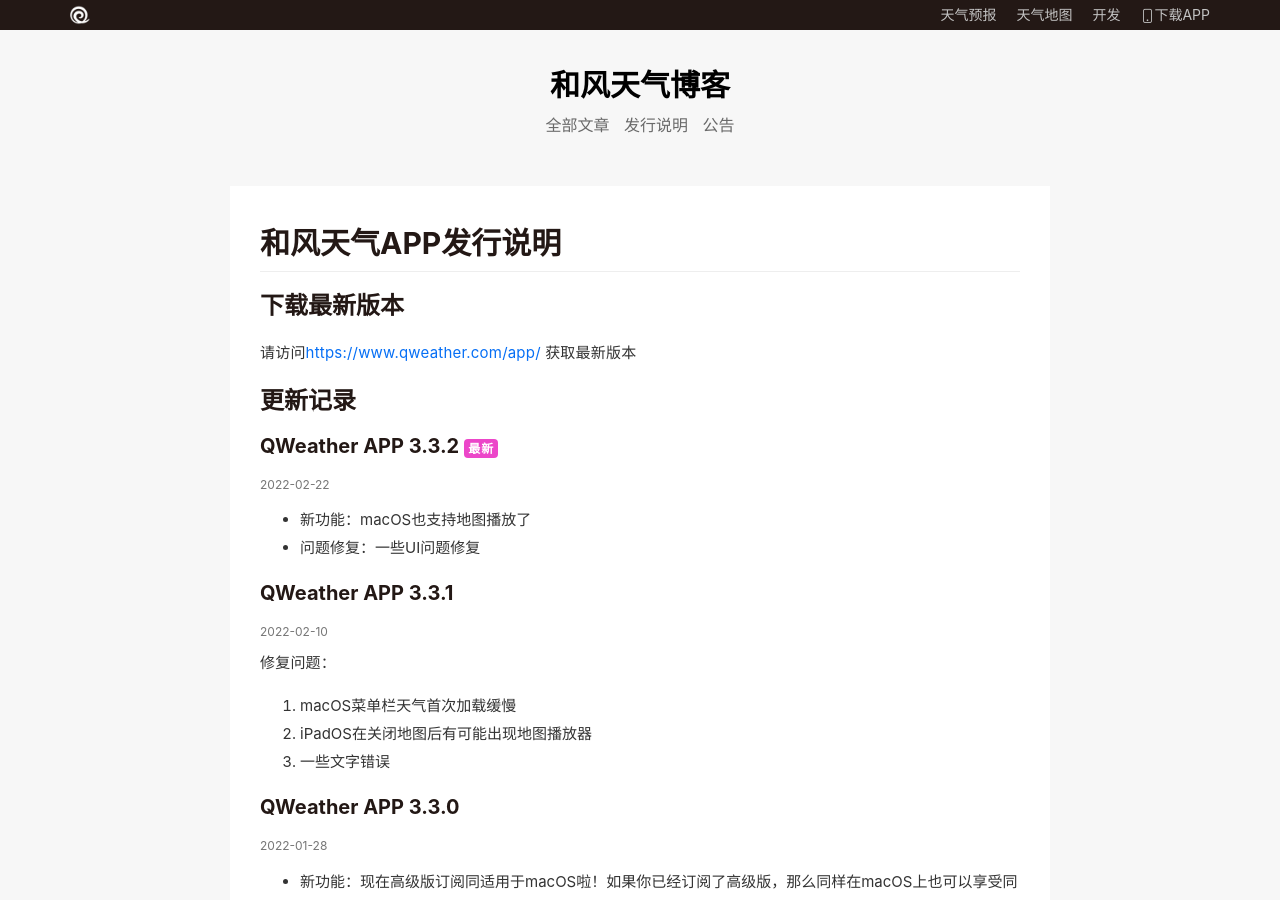
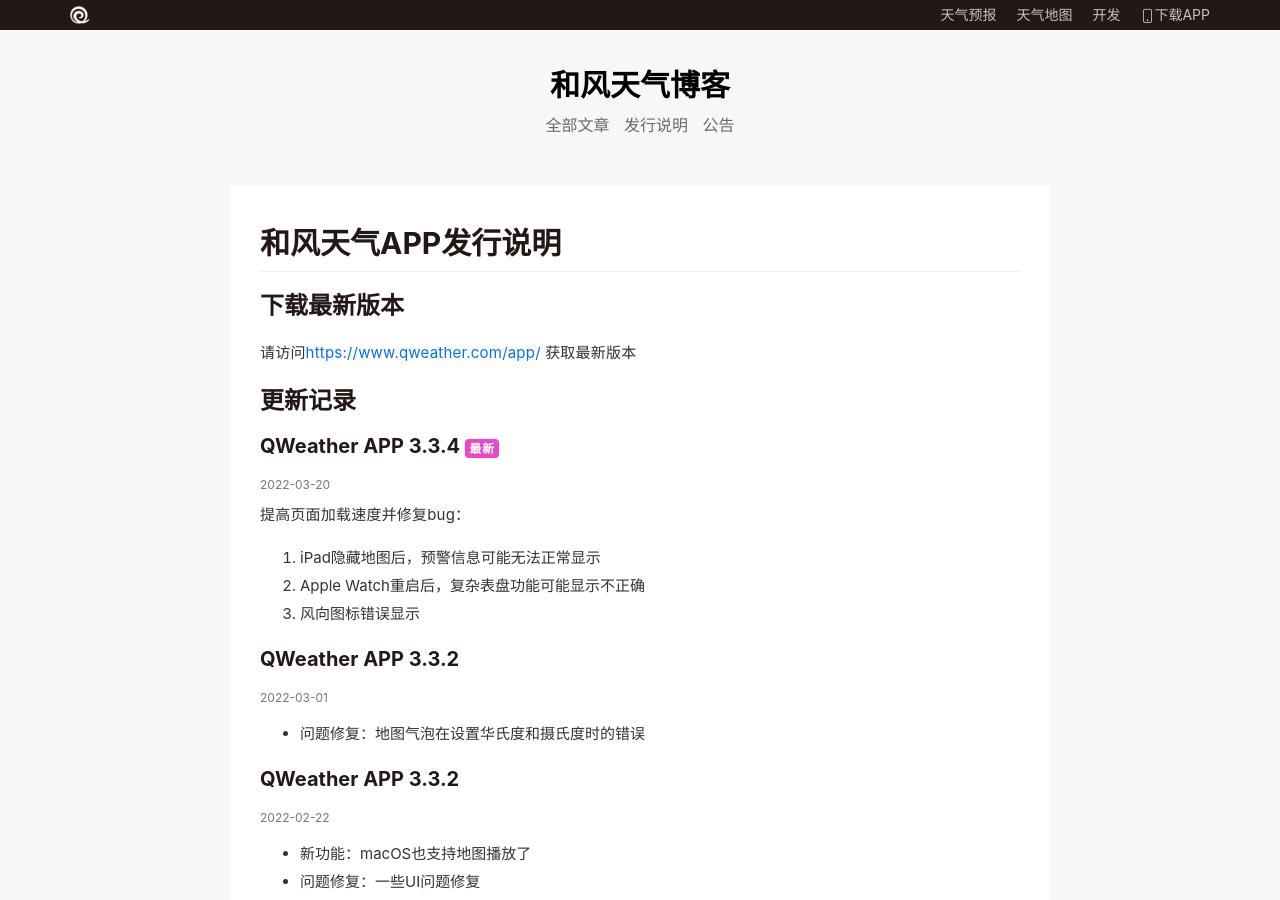
Before and after one commit to qwd/blog, a Jekyll site: the page built from pages/release-app.html, in a window 1280 px wide and 900 px high. Built offline with Jekyll 4.4.1, drawn with Linux system fonts in a browser that asks for light colours; some web fonts are replaced; comment, search, counter and statistics services are not loaded.

Commit message:
APP 3.3.3 and 3.3.4 released (#5)

```diff
--- a/_data/release-app.yml
+++ b/_data/release-app.yml
@@ -1,3 +1,16 @@
+- title: QWeather APP 3.3.4
+  ver: 3.3.4
+  date: 2022-03-20
+  text: |-
+   提高页面加载速度并修复bug：
+   1. iPad隐藏地图后，预警信息可能无法正常显示
+   2. Apple Watch重启后，复杂表盘功能可能显示不正确
+   3. 风向图标错误显示
+- title: QWeather APP 3.3.2
+  ver: 3.3.3
+  date: 2022-03-01
+  text: |-
+   - 问题修复：地图气泡在设置华氏度和摄氏度时的错误
 - title: QWeather APP 3.3.2
   ver: 3.3.2
   date: 2022-02-22
```
